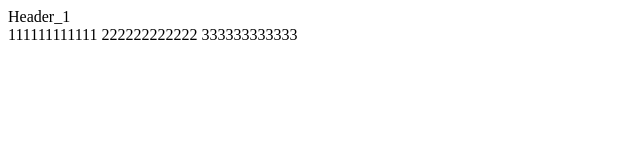
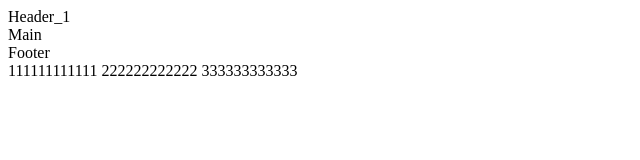
Before and after one commit to zdmytryszyn/my-project, a plain HTML site: page index.html in a window 1280 px wide. Shown: the whole page, without its empty margins (0-640 px from the left). Drawn offline with Linux system fonts and the light colour scheme.

Commit message:
changed last

```diff
--- a/index.html
+++ b/index.html
@@ -7,8 +7,8 @@
 </head>
 <body>
     <header>Header_1</header>
-    <main></main>
-    <footer></footer>
+    <main>Main</main>
+    <footer>Footer</footer>
     111111111111
     222222222222
     333333333333
```
